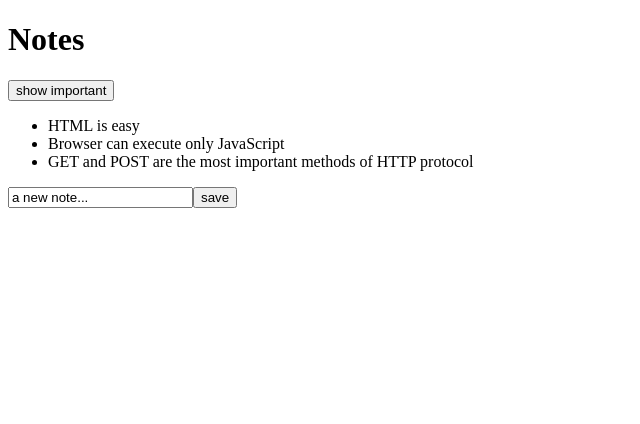
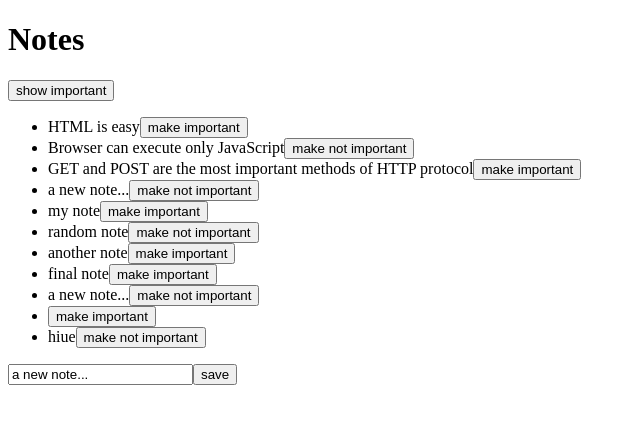
Before and after one commit to hieutrpham/fullstack, a React (Vite) app in the folder part2/: page / in a window 1280 px wide. Shown: the top 424 px of the page, without its empty margins (0-640 px from the left). Built offline with nearby package versions, Linux system fonts and the light colour scheme; data requests are answered from the project's data file.

Commit message:
added ability to change a note content using put request

```diff
--- a/part2/db.json
+++ b/part2/db.json
@@ -3,16 +3,56 @@
     {
       "id": "1",
       "content": "HTML is easy",
-        "important": true
+      "important": false
     },
     {
       "id": "2",
       "content": "Browser can execute only JavaScript",
-        "important": false
+      "important": true
     },
     {
       "id": "3",
       "content": "GET and POST are the most important methods of HTTP protocol",
+      "important": false
+    },
+    {
+      "id": "fc08",
+      "content": "a new note...",
+      "important": true
+    },
+    {
+      "id": "786c",
+      "content": "my note",
+      "important": false
+    },
+    {
+      "id": "aa40",
+      "content": "random note",
+      "important": true
+    },
+    {
+      "id": "ade8",
+      "content": "another note",
+      "important": false
+    },
+    {
+      "id": "2e52",
+      "content": "final note",
+      "important": false
+    },
+    {
+      "id": "183c",
+      "content": "a new note...",
+      "important": true
+    },
+    {
+      "id": "6a67",
+      "content": "",
+      "important": false
+    },
+    {
+      "id": "2530",
+      "content": "hiue",
       "important": true
     }
   ]
--- a/part2/src/App.jsx
+++ b/part2/src/App.jsx
@@ -10,36 +10,46 @@
   const [showAll, setShowAll] = useState(true)
 
   useEffect(() => {
-    console.log('effect')
+    console.log('sending get request')
+
     axios.get('http://localhost:3001/notes')
       .then(response => {
-        console.log('promise fulfilled')
         setNotes(response.data)
       })
   }, [])
-
-  console.log('render', notes.length, 'notes');
 
   const addNote = (event) => {
     event.preventDefault()
     const noteObject = {
       content: newNote,
       important: Math.random() < 0.5,
-      id: String(notes.length + 1),
     }
 
-    setNotes(notes.concat(noteObject))
-    setNewNote('')
+    axios.post('http://localhost:3001/notes', noteObject)
+      .then(response => {
+        setNotes(notes.concat(response.data))
+        setNewNote('')
+      })
   }
 
   const handleNoteChange = (event) => {
-    console.log(event.target.value)
     setNewNote(event.target.value)
   }
 
   const notesToShow = showAll
     ? notes
     : notes.filter(note => note.important === true)
+
+  const toggleImportanceOf = id => {
+    const url = `http://localhost:3001/notes/${id}`
+    const note = notes.find(n => n.id === id)
+    const changedNote = { ...note, important: !note.important }
+
+    axios.put(url, changedNote).then(response => {
+      setNotes(notes.map(n => n.id === id ? response.data : n))
+    })
+  }
+
 
   return (
     <div>
@@ -51,7 +61,9 @@
       </div>
       <ul>
         {notesToShow.map(note =>
-          <Note key={note.id} note={note} />
+          <Note key={note.id} note={note} toggleImportance={
+            () => toggleImportanceOf(note.id)
+          }/>
         )}
       </ul>
 
--- a/part2/src/components/Note.jsx
+++ b/part2/src/components/Note.jsx
@@ -1,5 +1,9 @@
-export default function Note ({ note }) {
+export default function Note ({ note, toggleImportance }) {
+    const label = note.important
+      ? 'make not important' : 'make important'
     return (
-      <li>{note.content}</li>
+      <li>{note.content}
+        <button onClick={toggleImportance}>{label}</button>
+      </li>
     )
   }
```
Lines whose indentation alone changed are shown as unchanged.
